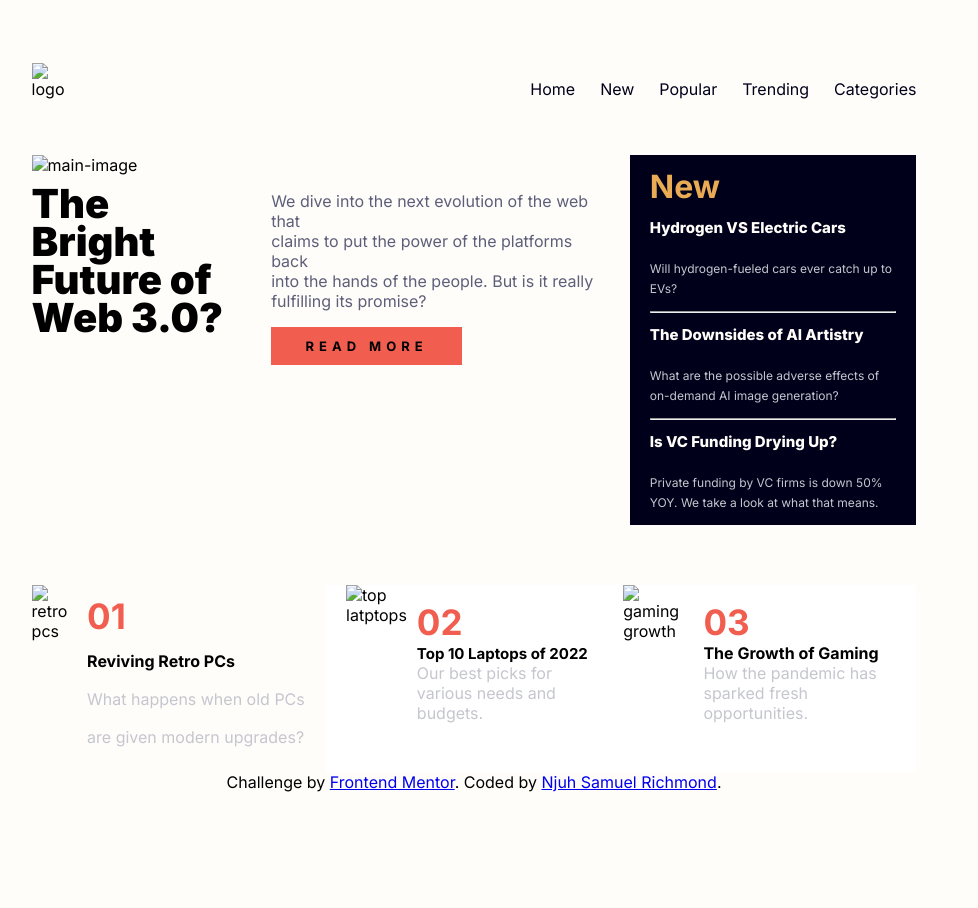
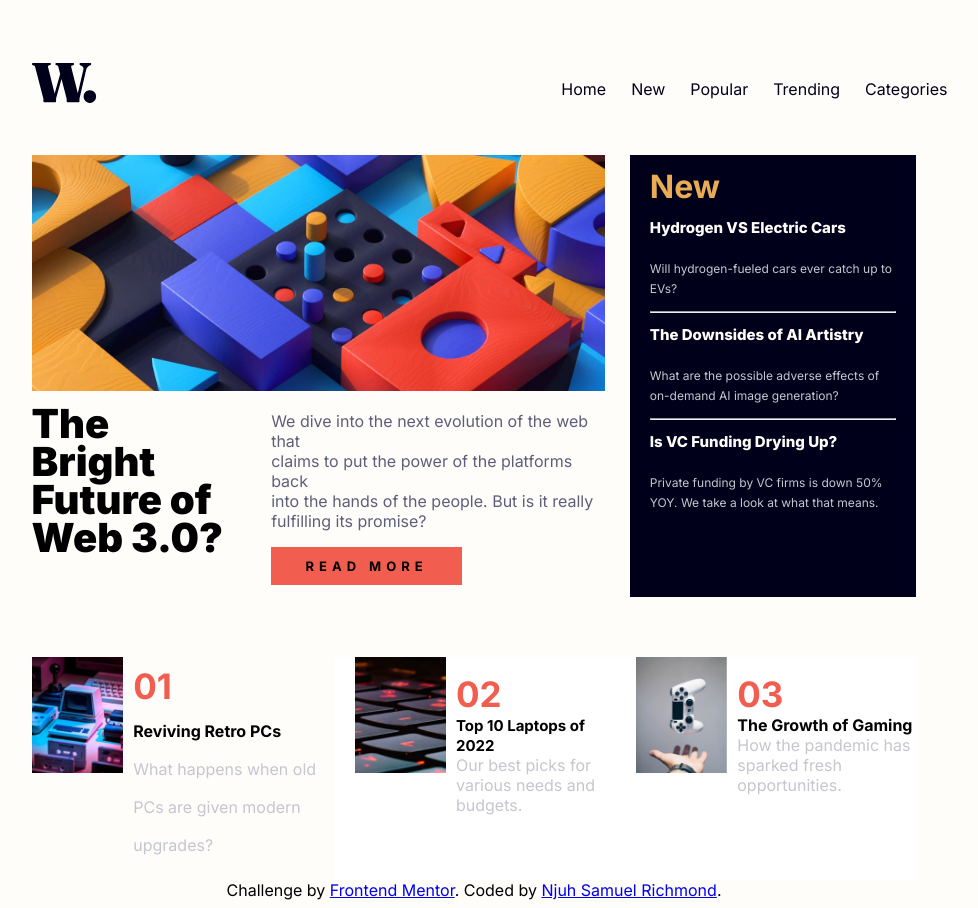
Before and after one commit to Samuel-501/news-homepage-challenge, a plain HTML site: page index.html in a window 1280 px wide. Shown: the whole page, without its empty margins (166-1144 px from the left). Before the commit the page ends 800 px from the top, so only its background shows below. Drawn offline with Linux system fonts and the light colour scheme; files that its build step writes are made by us from their sources; a web font is replaced by a local one.

Commit message:
Update index.html

```diff
--- a/index.html
+++ b/index.html
@@ -4,8 +4,8 @@
     <meta charset="UTF-8">
     <meta name="viewport" content="width=device-width, initial-scale=1.0">
     <title>News Homepage</title>
-    <link rel="stylesheet" href="css/news.css">
-    <link rel="icon" href="assets/images/favicon-32x32.png">
+    <link rel="stylesheet" href="news.css">
+    <link rel="icon" href="favicon-32x32.png">
     <link href="https://fonts.googleapis.com/css2?family=Barlow+Condensed:ital,wght@0,100;0,200;0,300;0,400;0,500;0,600;0,700;0,800;0,900;1,100;1,200;1,300;1,400;1,500;1,600;1,700;1,800;1,900&family=Barlow+Semi+Condensed:ital,wght@0,100;0,200;0,300;0,400;0,500;0,600;0,700;0,800;0,900;1,100;1,200;1,300;1,400;1,500;1,600;1,700;1,800;1,900&family=Barlow:ital,wght@0,100;0,200;0,300;0,400;0,500;0,600;0,700;0,800;0,900;1,100;1,200;1,300;1,400;1,500;1,600;1,700;1,800;1,900&family=Big+Shoulders+Display:wght@100..900&family=DM+Sans:ital,opsz,wght@0,9..40,100..1000;1,9..40,100..1000&family=Edu+AU+VIC+WA+NT+Pre:wght@400..700&family=Figtree:ital,wght@0,300..900;1,300..900&family=Fira+Sans:ital,wght@0,100;0,200;0,300;0,400;0,500;0,600;0,700;0,800;0,900;1,100;1,200;1,300;1,400;1,500;1,600;1,700;1,800;1,900&family=Fraunces:ital,opsz,wght@0,9..144,100..900;1,9..144,100..900&family=Host+Grotesk:ital,wght@0,300..800;1,300..800&family=Inter:ital,opsz,wght@0,14..32,100..900;1,14..32,100..900&family=Karla:ital,wght@0,200..800;1,200..800&family=Lexend+Deca:wght@100..900&family=Lexend:wght@100..900&family=Montserrat:ital,wght@0,100..900;1,100..900&family=Outfit:wght@100..900&family=Poppins:ital,wght@0,100;0,200;0,300;0,400;0,500;0,600;0,700;0,800;0,900;1,100;1,200;1,300;1,400;1,500;1,600;1,700;1,800;1,900&family=Young+Serif&display=swap" rel="stylesheet">
 </head>
 <body>
@@ -15,7 +15,7 @@
          <nav class="navbar">
             <!-- logo div -->
             <div class="logo">
-                 <img src="assets/images/logo.svg" alt="logo">
+                 <img src="logo.svg" alt="logo">
             </div><!-- end of logo div -->
             <!-- menu div -->
             <div>
@@ -36,7 +36,7 @@
                 <div class="sect1">
                     <!-- image div -->
                     <div class="image">
-                        <img src="assets/images/image-web-3-desktop.jpg" alt="main-image">
+                        <img src="image-web-3-desktop.jpg" alt="main-image">
                     </div><!-- end of image div -->
                 </div><!-- end of sect1 div -->
                 <!-- sect2 div -->
@@ -69,7 +69,7 @@
         <!-- part1 div -->
         <div class="part1">
             <div class="image2">
-                <img src="assets/images/image-retro-pcs.jpg" alt="retro pcs">
+                <img src="image-retro-pcs.jpg" alt="retro pcs">
             </div>
             <div class="text1">
                 <p><span id="t1">01</span><br><span id="t2"> Reviving Retro PCs</span><br>What happens when old PCs are given modern upgrades?</p>
@@ -78,7 +78,7 @@
                 <!-- part2 div -->
                 <div class="part2">
                     <div class="image2">
-                        <img src="assets/images/image-top-laptops.jpg" alt="top latptops">
+                        <img src="image-top-laptops.jpg" alt="top latptops">
                     </div>
                     <div class="text2">
                         <p><span id="t1">02</span><br><span id="t2">Top 10 Laptops of 2022</span><br>Our best picks for various needs and budgets.</p>
@@ -87,7 +87,7 @@
                         <!-- part2 div -->
         <div class="part3">
             <div class="image3">
-                <img src="assets/images/image-gaming-growth.jpg" alt="gaming growth">
+                <img src="image-gaming-growth.jpg" alt="gaming growth">
             </div>
             <div class="text3">
                 <p id="p0"><span id="t1">03</span><br><span id="t2">The Growth of Gaming</span><br>How the pandemic has sparked fresh opportunities.</p>
```
